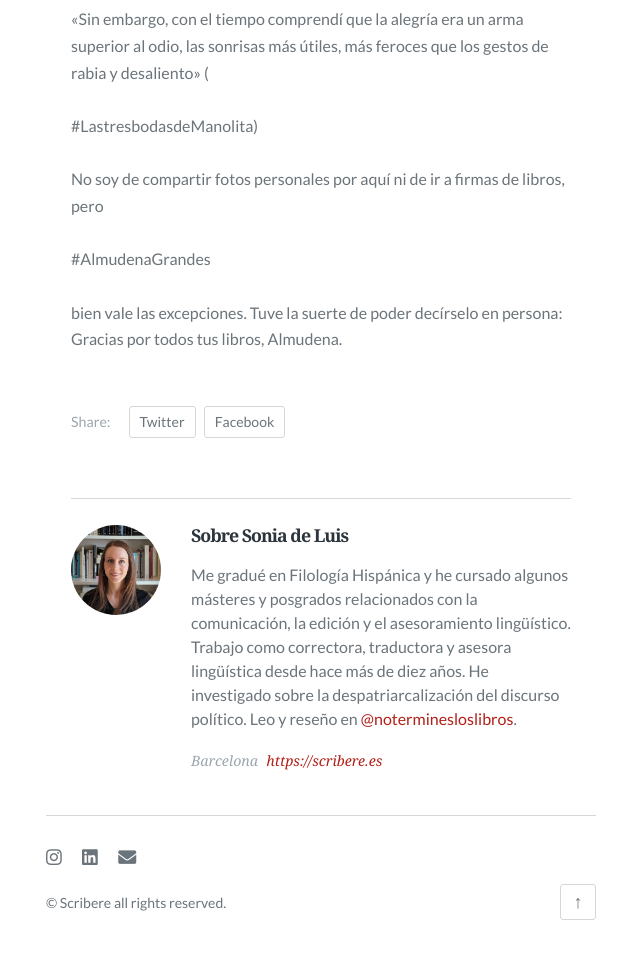
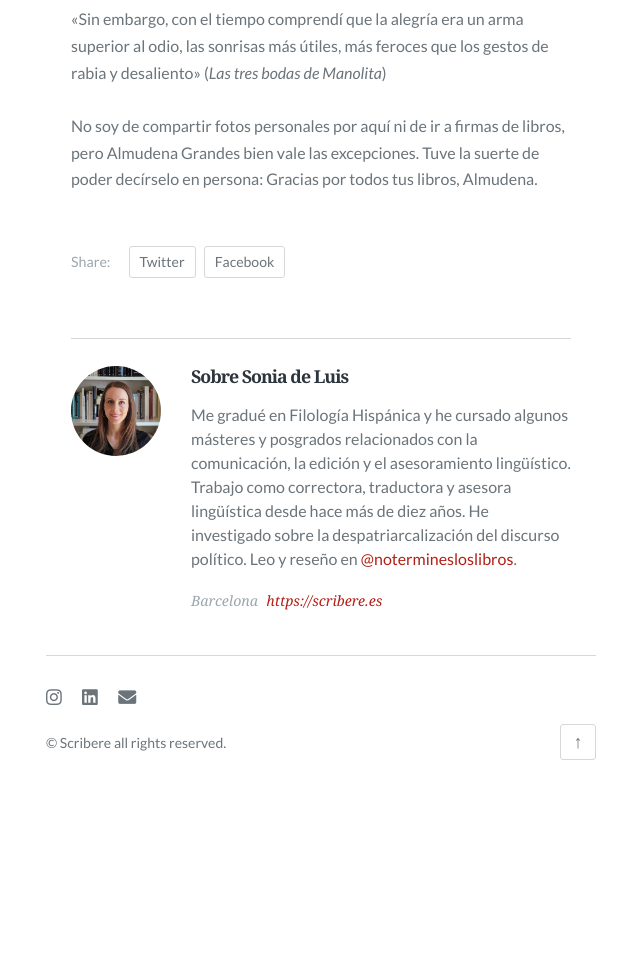
Before and after one commit to scribere-sl/scribere-sl.github.io, a Jekyll site: the page built from _posts/2021-11-27-almudena-grandes-<3.md, in a window 1280 px wide. Shown: the part 869-1833 px from the top of the page, without its empty margins (319-959 px from the left). Built offline with Jekyll 4.4.1, drawn with Linux system fonts in a browser that asks for light colours; some web fonts are replaced; after the commit the page ends 1673 px from its top, so only the background shows below that.

Commit message:
Update 2021-11-27-almudena-grandes-<3.md

```diff
--- a/_posts/2021-11-27-almudena-grandes-<3.md
+++ b/_posts/2021-11-27-almudena-grandes-<3.md
@@ -7,13 +7,6 @@ feature_image: images/posts/2021-11-27-261621134_4966040286742504_78426738326495
 tags: [Almudena Grandes, Tusquets, narrativa]
 ---
 
-«Sin embargo, con el tiempo comprendí que la alegría era un arma superior al odio, las sonrisas más útiles, más feroces que los gestos de rabia y desaliento» (
-<!--more-->
+«Sin embargo, con el tiempo comprendí que la alegría era un arma superior al odio, las sonrisas más útiles, más feroces que los gestos de rabia y desaliento» (*Las tres bodas de Manolita*)
 
-#LastresbodasdeManolita)
-
-No soy de compartir fotos personales por aquí ni de ir a firmas de libros, pero
-
- #AlmudenaGrandes
-
- bien vale las excepciones. Tuve la suerte de poder decírselo en persona: Gracias por todos tus libros, Almudena.
+No soy de compartir fotos personales por aquí ni de ir a firmas de libros, pero Almudena Grandes bien vale las excepciones. Tuve la suerte de poder decírselo en persona: Gracias por todos tus libros, Almudena.
```
